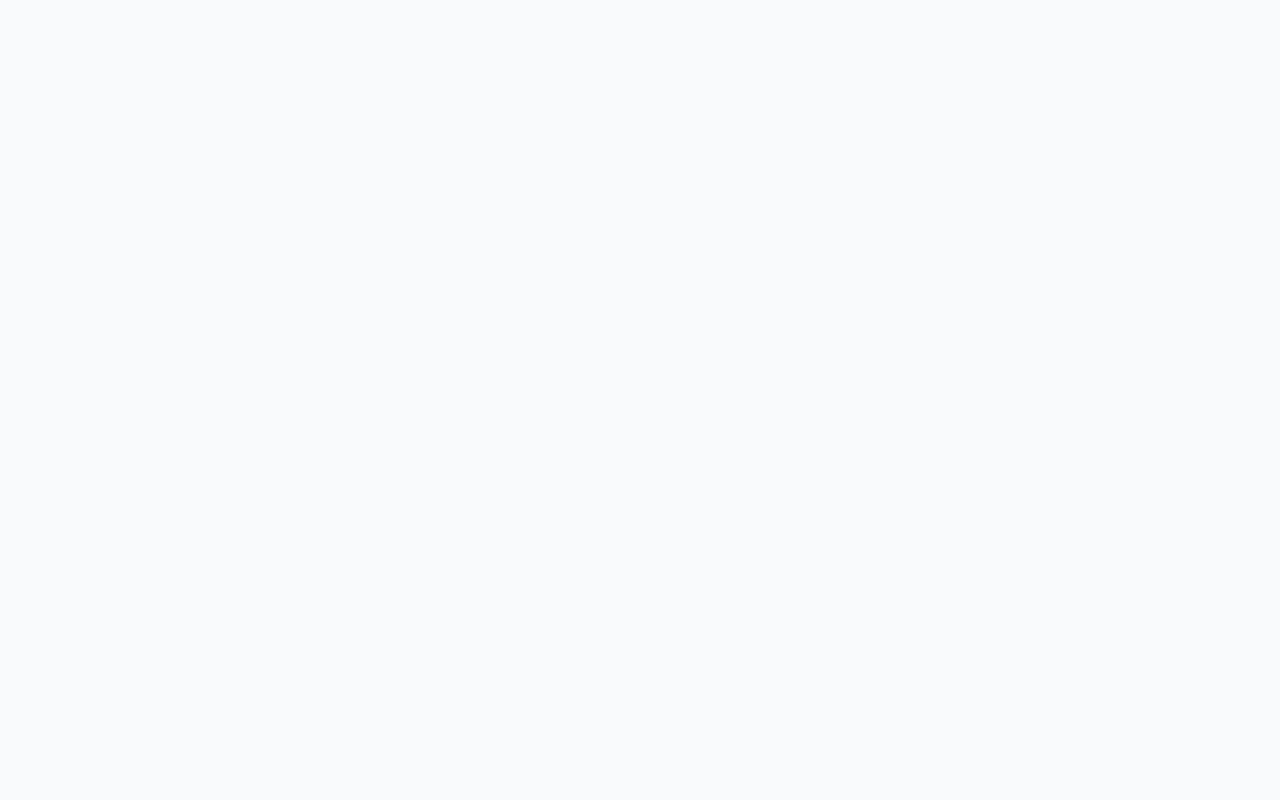
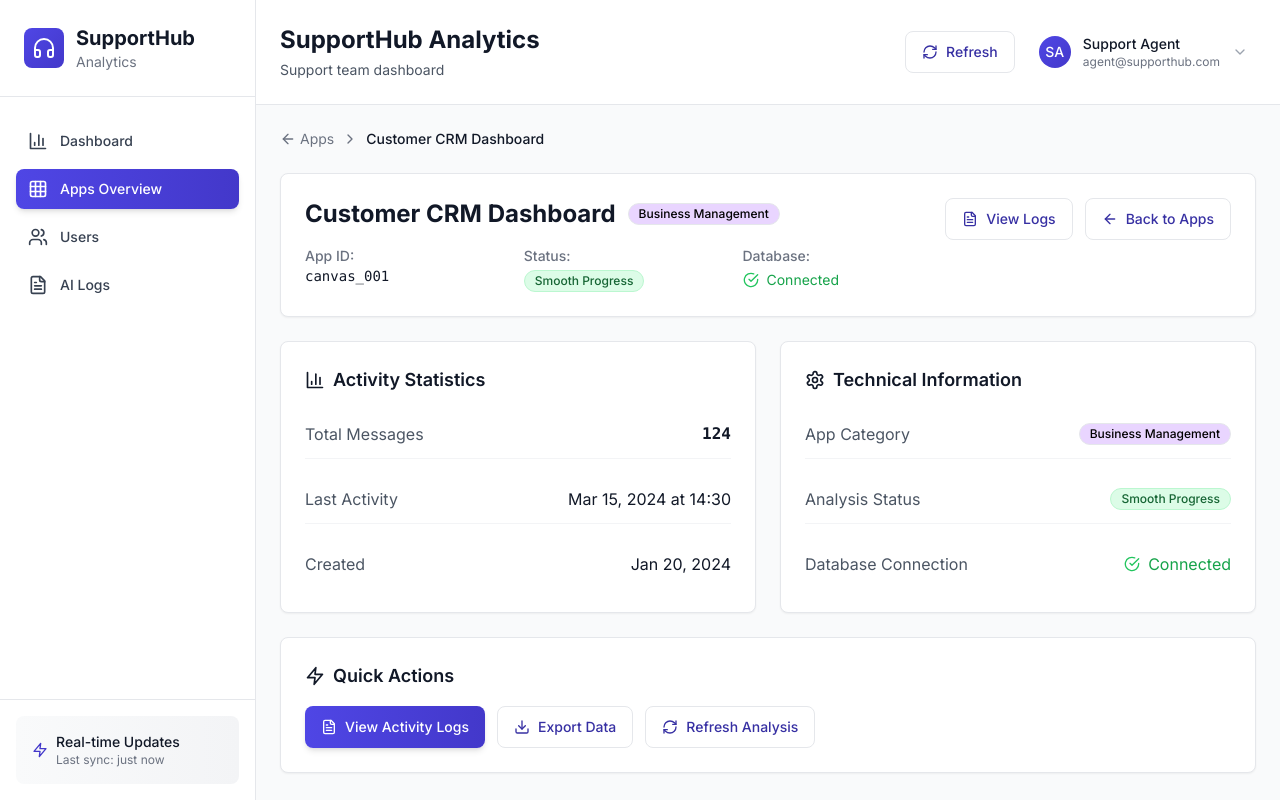
Before and after one commit to apper-apps/supporthub-analytics-level, a React (Vite) app: page /apps/1 in a window 1280 px wide. Before the commit this address had no page. Built offline with nearby package versions, Linux system fonts and the light colour scheme.

Commit message:
Fix blank page issue by adding app detail route and component

```diff
--- a/src/App.jsx
+++ b/src/App.jsx
@@ -1,12 +1,13 @@
-import { BrowserRouter as Router, Routes, Route } from "react-router-dom";
-import { ToastContainer } from "react-toastify";
-import "react-toastify/dist/ReactToastify.css";
-import Layout from "@/components/pages/Layout";
-import Dashboard from "@/components/pages/Dashboard";
-import UserDashboard from "@/components/pages/UserDashboard";
-import AppsOverview from "@/components/pages/AppsOverview";
-import Users from "@/components/pages/Users";
-import AILogs from "@/components/pages/AILogs";
+import { BrowserRouter as Router, Routes, Route } from 'react-router-dom'
+import { ToastContainer } from 'react-toastify'
+import 'react-toastify/dist/ReactToastify.css'
+import Layout from '@/components/pages/Layout'
+import Dashboard from '@/components/pages/Dashboard'
+import UserDashboard from '@/components/pages/UserDashboard'
+import AppsOverview from '@/components/pages/AppsOverview'
+import AppDetail from '@/components/pages/AppDetail'
+import Users from '@/components/pages/Users'
+import AILogs from '@/components/pages/AILogs'
 
 function App() {
   return (
@@ -18,11 +19,12 @@ function App() {
             <Route path="users" element={<Users />} />
             <Route path="users/:userId" element={<UserDashboard />} />
             <Route path="apps" element={<AppsOverview />} />
+            <Route path="apps/:appId" element={<AppDetail />} />
             <Route path="logs" element={<AILogs />} />
           </Route>
         </Routes>
-
         <ToastContainer
+          position="top-right"
           position="top-right"
           autoClose={3000}
           hideProgressBar={false}
--- /dev/null
+++ b/src/components/pages/AppDetail.jsx
@@ -0,0 +1,246 @@
+import { useState, useEffect } from "react";
+import { useParams, useNavigate } from "react-router-dom";
+import { motion } from "framer-motion";
+import { format } from "date-fns";
+import Loading from "@/components/ui/Loading";
+import Error from "@/components/ui/Error";
+import ApperIcon from "@/components/ApperIcon";
+import Badge from "@/components/atoms/Badge";
+import Button from "@/components/atoms/Button";
+import StatusBadge from "@/components/molecules/StatusBadge";
+import appService from "@/services/api/appService";
+import { toast } from "react-toastify";
+
+const AppDetail = () => {
+  const { appId } = useParams();
+  const navigate = useNavigate();
+  const [app, setApp] = useState(null);
+  const [loading, setLoading] = useState(true);
+  const [error, setError] = useState("");
+
+  const fetchApp = async () => {
+    try {
+      setLoading(true);
+      setError("");
+      const id = parseInt(appId);
+      if (isNaN(id)) {
+        throw new Error("Invalid app ID");
+      }
+      const data = await appService.getById(id);
+      if (!data) {
+        throw new Error("App not found");
+      }
+      setApp(data);
+    } catch (err) {
+      setError(err.message || "Failed to load app details");
+      toast.error(err.message || "Failed to load app details");
+    } finally {
+      setLoading(false);
+    }
+  };
+
+  useEffect(() => {
+    fetchApp();
+  }, [appId]);
+
+  const handleBack = () => {
+    navigate("/apps");
+  };
+
+  const handleViewLogs = () => {
+    navigate(`/logs?appId=${app.Id}`);
+  };
+
+  if (loading) return <Loading type="page" />;
+  if (error) return <Error message={error} onRetry={fetchApp} />;
+  if (!app) return <Error message="App not found" onRetry={fetchApp} />;
+
+  return (
+    <div className="space-y-6">
+      {/* Breadcrumb */}
+      <motion.div
+        initial={{ opacity: 0, y: 20 }}
+        animate={{ opacity: 1, y: 0 }}
+        transition={{ duration: 0.4 }}
+        className="flex items-center space-x-2 text-sm text-gray-500"
+      >
+        <button
+          onClick={handleBack}
+          className="hover:text-gray-700 flex items-center space-x-1"
+        >
+          <ApperIcon name="ArrowLeft" size={16} />
+          <span>Apps</span>
+        </button>
+        <ApperIcon name="ChevronRight" size={16} />
+        <span className="text-gray-900 font-medium">{app.AppName}</span>
+      </motion.div>
+
+      {/* Header */}
+      <motion.div
+        initial={{ opacity: 0, y: 20 }}
+        animate={{ opacity: 1, y: 0 }}
+        transition={{ duration: 0.4, delay: 0.1 }}
+        className="bg-white rounded-lg shadow-sm border border-gray-200 p-6"
+      >
+        <div className="flex items-start justify-between">
+          <div className="flex-1">
+            <div className="flex items-center space-x-3 mb-4">
+              <h1 className="text-2xl font-bold text-gray-900">{app.AppName}</h1>
+              <Badge variant="secondary">{app.AppCategory}</Badge>
+            </div>
+            <div className="grid grid-cols-1 md:grid-cols-2 lg:grid-cols-3 gap-4 text-sm">
+              <div>
+                <span className="font-medium text-gray-500">App ID:</span>
+                <div className="font-mono text-gray-900">{app.CanvasAppId}</div>
+              </div>
+              <div>
+                <span className="font-medium text-gray-500">Status:</span>
+                <div className="mt-1">
+                  <StatusBadge status={app.LastChatAnalysisStatus} type="chatAnalysis" />
+                </div>
+              </div>
+              <div>
+                <span className="font-medium text-gray-500">Database:</span>
+                <div className="flex items-center mt-1">
+                  <ApperIcon
+                    name={app.IsDbConnected ? "CheckCircle" : "XCircle"}
+                    size={16}
+                    className={app.IsDbConnected ? "text-green-500" : "text-red-500"}
+                  />
+                  <span className={`ml-2 ${app.IsDbConnected ? "text-green-600" : "text-red-600"}`}>
+                    {app.IsDbConnected ? "Connected" : "Disconnected"}
+                  </span>
+                </div>
+              </div>
+            </div>
+          </div>
+          <div className="flex space-x-3">
+            <Button
+              variant="outline"
+              onClick={handleViewLogs}
+              className="flex items-center space-x-2"
+            >
+              <ApperIcon name="FileText" size={16} />
+              <span>View Logs</span>
+            </Button>
+            <Button
+              variant="outline"
+              onClick={handleBack}
+              className="flex items-center space-x-2"
+            >
+              <ApperIcon name="ArrowLeft" size={16} />
+              <span>Back to Apps</span>
+            </Button>
+          </div>
+        </div>
+      </motion.div>
+
+      {/* Details Grid */}
+      <motion.div
+        initial={{ opacity: 0, y: 20 }}
+        animate={{ opacity: 1, y: 0 }}
+        transition={{ duration: 0.4, delay: 0.2 }}
+        className="grid grid-cols-1 lg:grid-cols-2 gap-6"
+      >
+        {/* Activity Stats */}
+        <div className="bg-white rounded-lg shadow-sm border border-gray-200 p-6">
+          <h3 className="text-lg font-semibold text-gray-900 mb-4 flex items-center">
+            <ApperIcon name="BarChart3" size={20} className="mr-2" />
+            Activity Statistics
+          </h3>
+          <div className="space-y-4">
+            <div className="flex justify-between items-center py-3 border-b border-gray-100 last:border-b-0">
+              <span className="text-gray-600">Total Messages</span>
+              <span className="font-mono font-semibold text-gray-900">
+                {app.TotalMessages.toLocaleString()}
+              </span>
+            </div>
+            <div className="flex justify-between items-center py-3 border-b border-gray-100 last:border-b-0">
+              <span className="text-gray-600">Last Activity</span>
+              <span className="text-gray-900">
+                {format(new Date(app.LastMessageAt), "MMM dd, yyyy 'at' HH:mm")}
+              </span>
+            </div>
+            <div className="flex justify-between items-center py-3 border-b border-gray-100 last:border-b-0">
+              <span className="text-gray-600">Created</span>
+              <span className="text-gray-900">
+                {app.CreatedAt ? format(new Date(app.CreatedAt), "MMM dd, yyyy") : "N/A"}
+              </span>
+            </div>
+          </div>
+        </div>
+
+        {/* Technical Info */}
+        <div className="bg-white rounded-lg shadow-sm border border-gray-200 p-6">
+          <h3 className="text-lg font-semibold text-gray-900 mb-4 flex items-center">
+            <ApperIcon name="Settings" size={20} className="mr-2" />
+            Technical Information
+          </h3>
+          <div className="space-y-4">
+            <div className="flex justify-between items-center py-3 border-b border-gray-100 last:border-b-0">
+              <span className="text-gray-600">App Category</span>
+              <Badge variant="secondary">{app.AppCategory}</Badge>
+            </div>
+            <div className="flex justify-between items-center py-3 border-b border-gray-100 last:border-b-0">
+              <span className="text-gray-600">Analysis Status</span>
+              <StatusBadge status={app.LastChatAnalysisStatus} type="chatAnalysis" />
+            </div>
+            <div className="flex justify-between items-center py-3 border-b border-gray-100 last:border-b-0">
+              <span className="text-gray-600">Database Connection</span>
+              <div className="flex items-center">
+                <ApperIcon
+                  name={app.IsDbConnected ? "CheckCircle" : "XCircle"}
+                  size={16}
+                  className={app.IsDbConnected ? "text-green-500" : "text-red-500"}
+                />
+                <span className={`ml-2 ${app.IsDbConnected ? "text-green-600" : "text-red-600"}`}>
+                  {app.IsDbConnected ? "Connected" : "Disconnected"}
+                </span>
+              </div>
+            </div>
+          </div>
+        </div>
+      </motion.div>
+
+      {/* Actions */}
+      <motion.div
+        initial={{ opacity: 0, y: 20 }}
+        animate={{ opacity: 1, y: 0 }}
+        transition={{ duration: 0.4, delay: 0.3 }}
+        className="bg-white rounded-lg shadow-sm border border-gray-200 p-6"
+      >
+        <h3 className="text-lg font-semibold text-gray-900 mb-4 flex items-center">
+          <ApperIcon name="Zap" size={20} className="mr-2" />
+          Quick Actions
+        </h3>
+        <div className="flex flex-wrap gap-3">
+          <Button
+            onClick={handleViewLogs}
+            className="flex items-center space-x-2"
+          >
+            <ApperIcon name="FileText" size={16} />
+            <span>View Activity Logs</span>
+          </Button>
+          <Button
+            variant="outline"
+            onClick={() => toast.info("Feature coming soon")}
+            className="flex items-center space-x-2"
+          >
+            <ApperIcon name="Download" size={16} />
+            <span>Export Data</span>
+          </Button>
+          <Button
+            variant="outline"
+            onClick={() => toast.info("Feature coming soon")}
+            className="flex items-center space-x-2"
+          >
+            <ApperIcon name="RefreshCw" size={16} />
+            <span>Refresh Analysis</span>
+          </Button>
+        </div>
+      </motion.div>
+    </div>
+  );
+};
+
+export default AppDetail;
```
